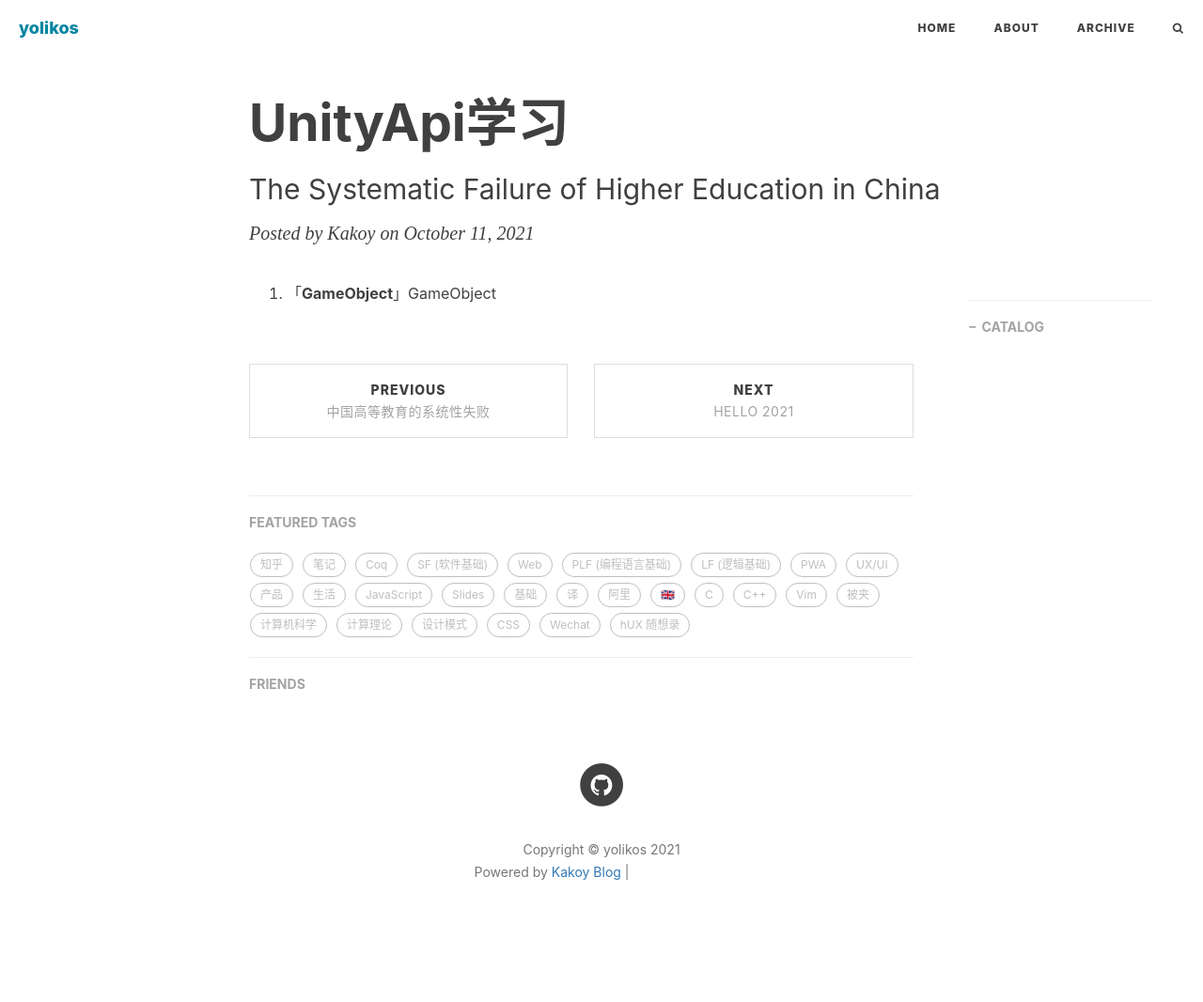
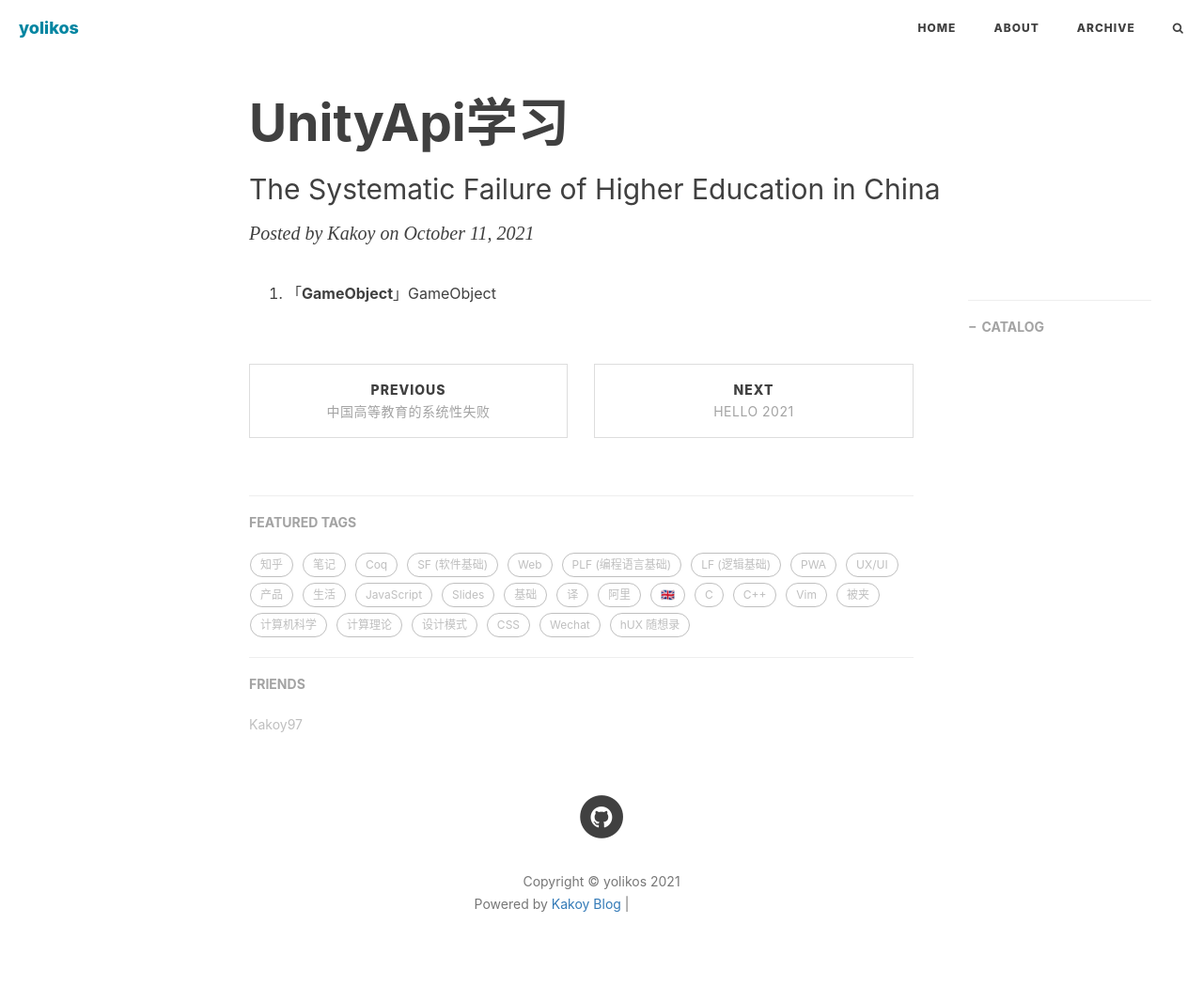
Before and after one commit to yolikos/yolikos.GitHub.io, a Jekyll site: the page built from _posts/2021-10-11-UnityApi.markdown, in a window 1280 px wide. Shown: the whole page at 94% size. Built offline with Jekyll 4.4.1, drawn with Linux system fonts in a browser that asks for light colours; nearby versions of some CDN libraries; comment, search, counter and statistics services are not loaded; before the commit the page ends 1032 px from its top, so only the background shows below that; grey boxes are pictures that could not be loaded.

Commit message:
2021 11/06 gjw
基本信息修改

```diff
--- a/_config.yml
+++ b/_config.yml
@@ -3,7 +3,7 @@ title: yolikos
 SEOTitle: yolikos的博客 |
 header-img: img/home-bg.jpg
 email: 384753409@qq.com
-description: "分享一下 接下来自己所做的游戏"
+description: "分享一下 我的前端学习历程"
 keyword: "黄玄, Hux黄玄, Hux, 鬼栈, huxpro, @huxpro, 黄玄的博客, Hux Blog, 博客, 个人网站, 互联网, Web, JavaScript, 前端, 设计"
 url: "https://yolikos.github.io"              # your host, for absolute URL
 baseurl: ""                             # for example, '/blog' if your blog hosted on 'host/blog'
@@ -67,7 +67,7 @@ netease_comment: false
 
 # Sidebar settings
 sidebar: true                           # whether or not using Sidebar.
-sidebar-about-description: "高锦河 <br> lua/untiy初学者."
+sidebar-about-description: "高佳文 <br> 前端学习者."
 sidebar-avatar: /img/head.jpg      # use absolute URL, seeing it's used in both `/` and `/about/`
 
 
@@ -91,10 +91,10 @@ page-mathjax: false
 
 # Friends
 friends: [
-    # {
-    #     title: "Su",
-    #     href: "http://su.gallery/"
-    # },{
+    {
+        title: "Kakoy97",
+        href: "http://Kakoy97.GitHub.io/"
+    }
     #     title: "乱序（Midare）",
     #     href: "http://mida.re/"
     # },{
```
Also changed, not shown: 1 other file.
